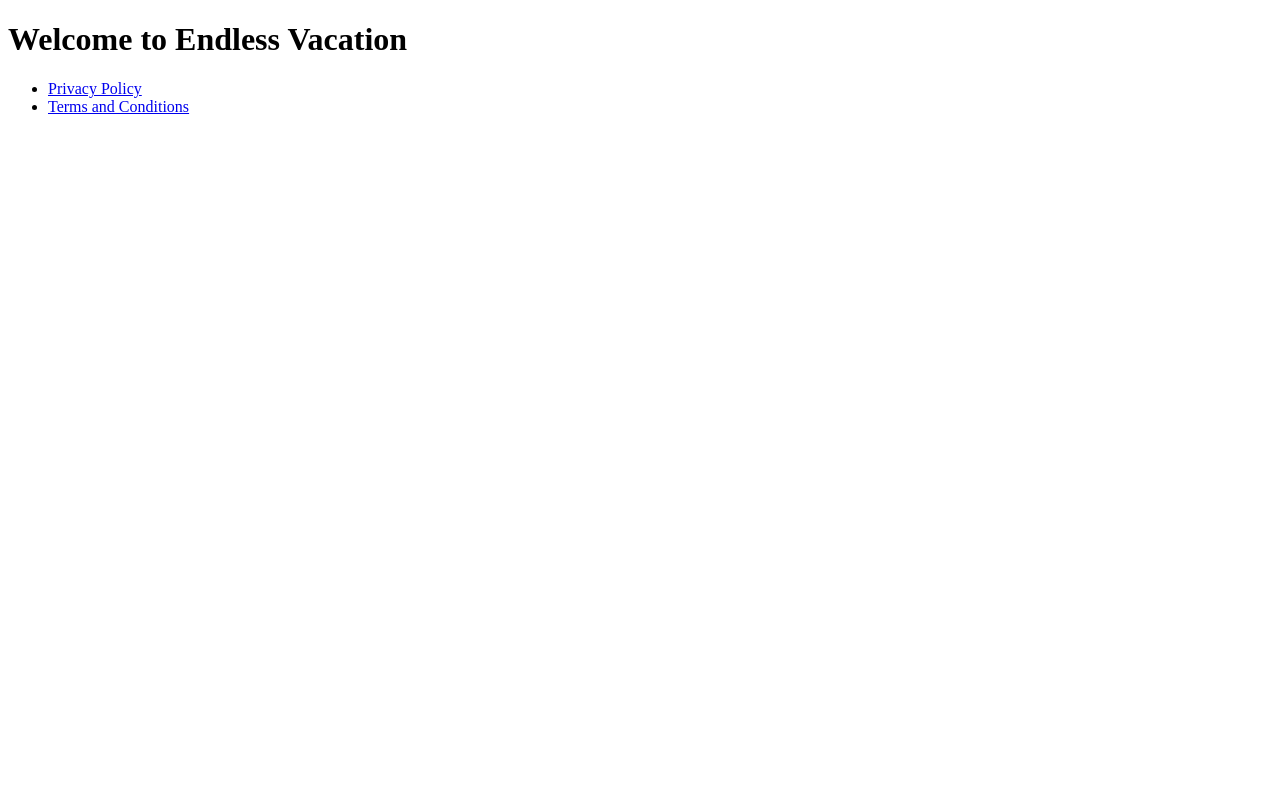
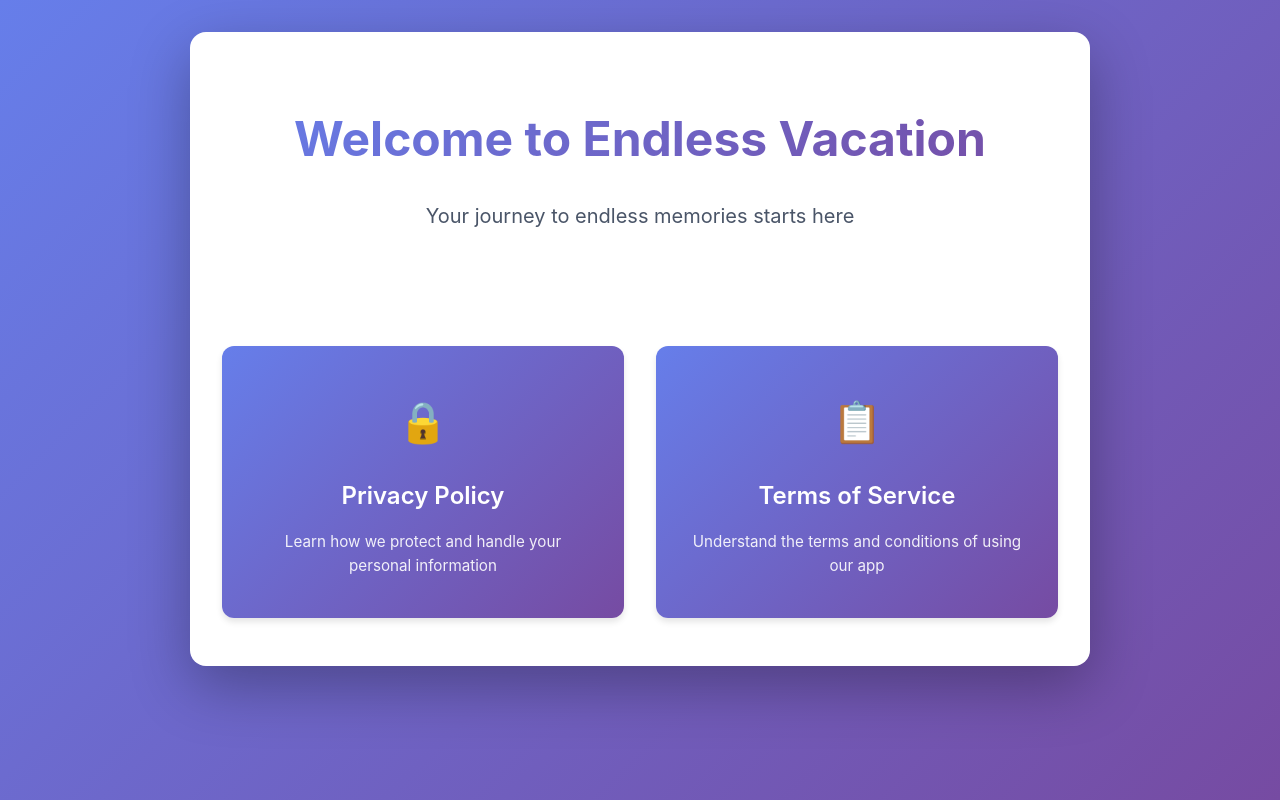
Before and after one commit to jeetdholakia/endlessvacation.github.io, a plain HTML site: page index.html in a window 1280 px wide. Drawn offline with Linux system fonts and the light colour scheme.

Commit message:
prettification

```diff
--- a/index.html
+++ b/index.html
@@ -4,14 +4,106 @@
     <meta charset="UTF-8">
     <meta name="viewport" content="width=device-width, initial-scale=1.0">
     <title>Endless Vacation</title>
+    <link rel="stylesheet" href="styles.css">
+    <style>
+        .hero {
+            text-align: center;
+            padding: 4rem 2rem;
+        }
+
+        .hero h1 {
+            font-size: 3rem;
+            font-weight: 700;
+            background: linear-gradient(135deg, #667eea 0%, #764ba2 100%);
+            -webkit-background-clip: text;
+            -webkit-text-fill-color: transparent;
+            background-clip: text;
+            margin-bottom: 1rem;
+        }
+
+        .hero p {
+            font-size: 1.25rem;
+            color: #4a5568;
+            margin-bottom: 3rem;
+        }
+
+        .links-grid {
+            display: grid;
+            grid-template-columns: repeat(auto-fit, minmax(280px, 1fr));
+            gap: 2rem;
+            padding: 0 2rem 3rem;
+        }
+
+        .link-card {
+            background: linear-gradient(135deg, #667eea 0%, #764ba2 100%);
+            border-radius: 12px;
+            padding: 2.5rem 2rem;
+            text-align: center;
+            text-decoration: none;
+            color: white;
+            transition: transform 0.3s, box-shadow 0.3s;
+            box-shadow: 0 4px 6px rgba(0, 0, 0, 0.1);
+        }
+
+        .link-card:hover {
+            transform: translateY(-8px);
+            box-shadow: 0 12px 24px rgba(102, 126, 234, 0.4);
+        }
+
+        .link-card h2 {
+            font-size: 1.5rem;
+            margin-bottom: 0.75rem;
+            font-weight: 600;
+        }
+
+        .link-card p {
+            font-size: 0.95rem;
+            opacity: 0.9;
+            line-height: 1.6;
+            margin-bottom: 0;
+        }
+
+        .icon {
+            font-size: 2.5rem;
+            margin-bottom: 1rem;
+            display: block;
+        }
+
+        @media (max-width: 768px) {
+            .hero h1 {
+                font-size: 2.25rem;
+            }
+
+            .hero p {
+                font-size: 1.1rem;
+            }
+
+            .links-grid {
+                grid-template-columns: 1fr;
+            }
+        }
+    </style>
 </head>
 <body>
-    <h1>Welcome to Endless Vacation</h1>
-    <nav>
-        <ul>
-            <li><a href="privacy-policy.html">Privacy Policy</a></li>
-            <li><a href="terms-and-conditions.html">Terms and Conditions</a></li>
-        </ul>
-    </nav>
+    <div class="container">
+        <div class="hero">
+            <h1>Welcome to Endless Vacation</h1>
+            <p>Your journey to endless memories starts here</p>
+        </div>
+
+        <div class="links-grid">
+            <a href="privacy-policy.html" class="link-card">
+                <span class="icon">🔒</span>
+                <h2>Privacy Policy</h2>
+                <p>Learn how we protect and handle your personal information</p>
+            </a>
+
+            <a href="terms-and-conditions.html" class="link-card">
+                <span class="icon">📋</span>
+                <h2>Terms of Service</h2>
+                <p>Understand the terms and conditions of using our app</p>
+            </a>
+        </div>
+    </div>
 </body>
 </html>
```
